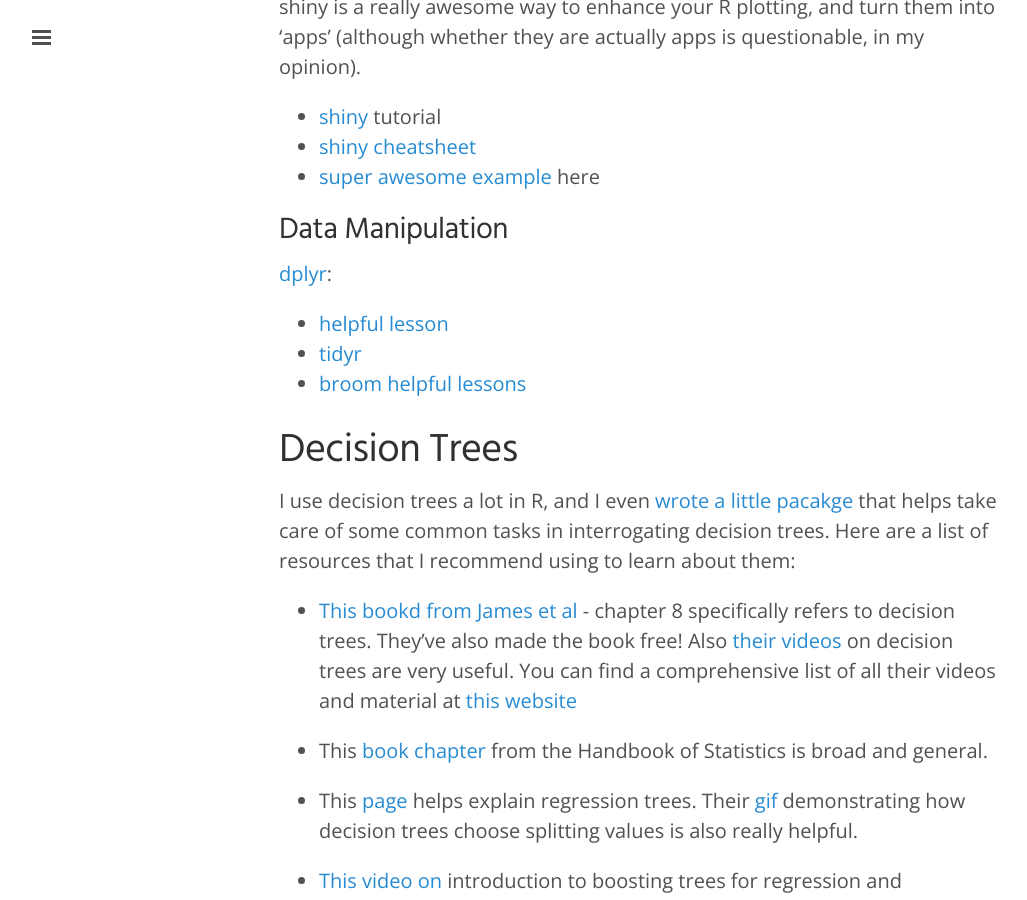
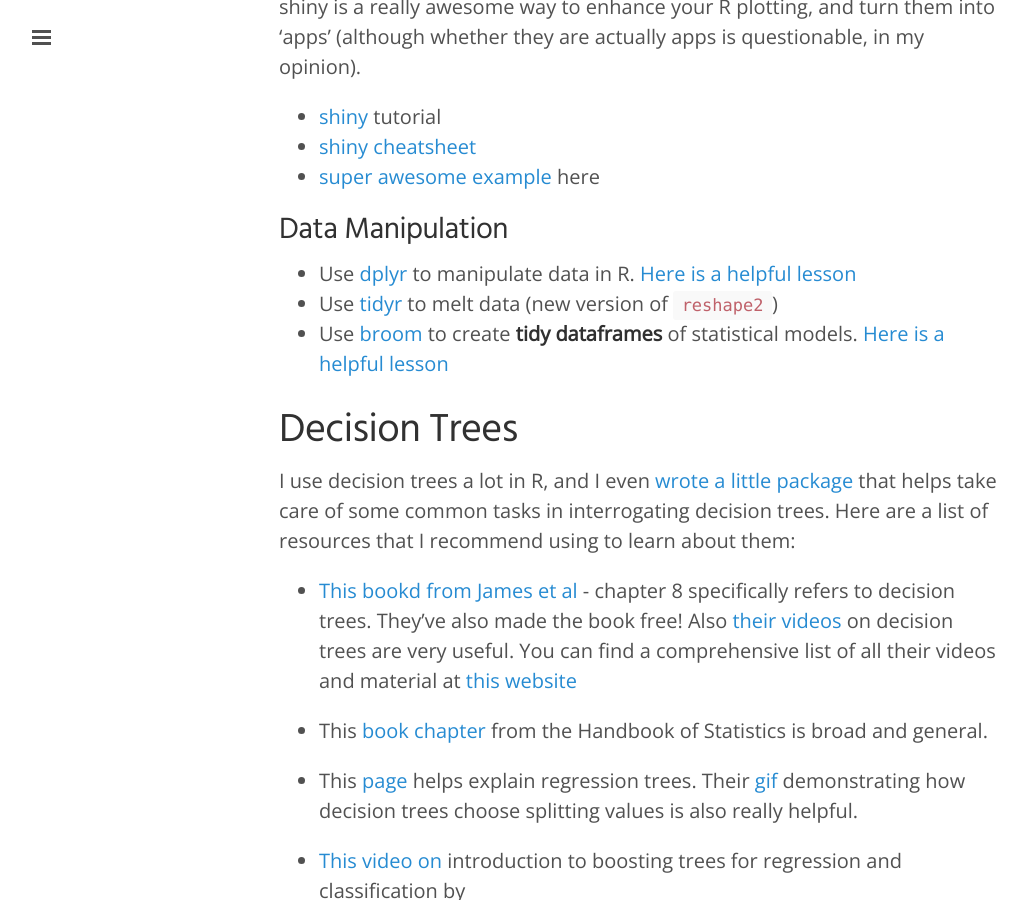
Before and after one commit to njtierney/tierneyn.github.io, a Jekyll site: the page built from Resources.md, in a window 1280 px wide and 900 px high, scrolled down 2966 px. Shown: the whole window, without its empty margins (1-1028 px from the left). Built offline with Jekyll 4.4.1, drawn with Linux system fonts in a browser that asks for light colours; Markdown is read by kramdown in place of the engine named in the settings.

Commit message:
updated resources

```diff
--- a/Resources.md
+++ b/Resources.md
@@ -83,14 +83,13 @@
 
 ## Data Manipulation
 
-[dplyr](https://github.com/hadley/dplyr):
-- [helpful lesson](http://www.dataschool.io/dplyr-tutorial-for-faster-data-manipulation-in-r)
-- [tidyr](https://github.com/hadley/tidyr)
-- [broom](https://github.com/dgrtwo/broom#broom-lets-tidy-up-a-bit) [helpful lessons](http://127.0.0.1:22465/session/Rvig.15c681ac18b1d.html)
+- Use [dplyr](https://github.com/hadley/dplyr) to manipulate data in R. [Here is a helpful lesson](http://www.dataschool.io/dplyr-tutorial-for-faster-data-manipulation-in-r)
+- Use [tidyr](https://github.com/hadley/tidyr) to melt data (new version of `reshape2`)
+- Use [broom](https://github.com/dgrtwo/broom#broom-lets-tidy-up-a-bit) to create **tidy dataframes** of statistical models. [Here is a helpful lesson](http://127.0.0.1:22465/session/Rvig.15c681ac18b1d.html)
 
 # Decision Trees
 
-I use decision trees a lot in R, and I even [wrote a little pacakge](https://github.com/tierneyn/neato) that helps take care of some common tasks in interrogating decision trees. Here are a list of resources that I recommend using to learn about them:
+I use decision trees a lot in R, and I even [wrote a little package](https://github.com/tierneyn/neato) that helps take care of some common tasks in interrogating decision trees. Here are a list of resources that I recommend using to learn about them:
 
 - [This bookd from James et al](http://www-bcf.usc.edu/~gareth/ISL/ISLR%20First%20Printing.pdf) - chapter 8 specifically refers to decision trees. They've also made the book free! Also [their videos](https://www.youtube.com/playlist?list=PL5-da3qGB5IB23TLuA8ZgVGC8hV8ZAdGh) on decision trees are very useful. You can find a comprehensive list of all their videos and material at [this website](http://www.dataschool.io/15-hours-of-expert-machine-learning-videos)
 
```
Also changed, not shown: 3 other files.
